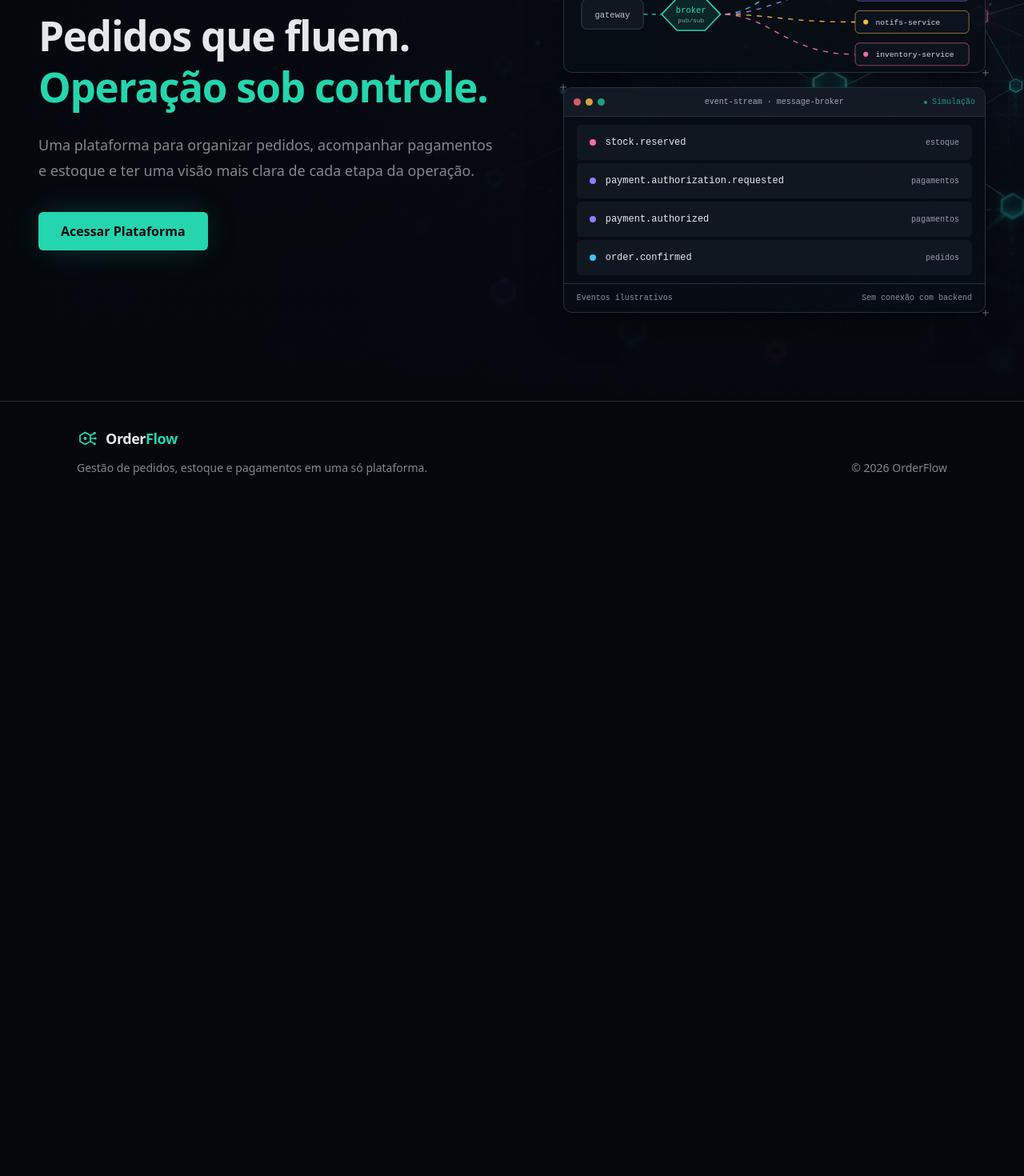
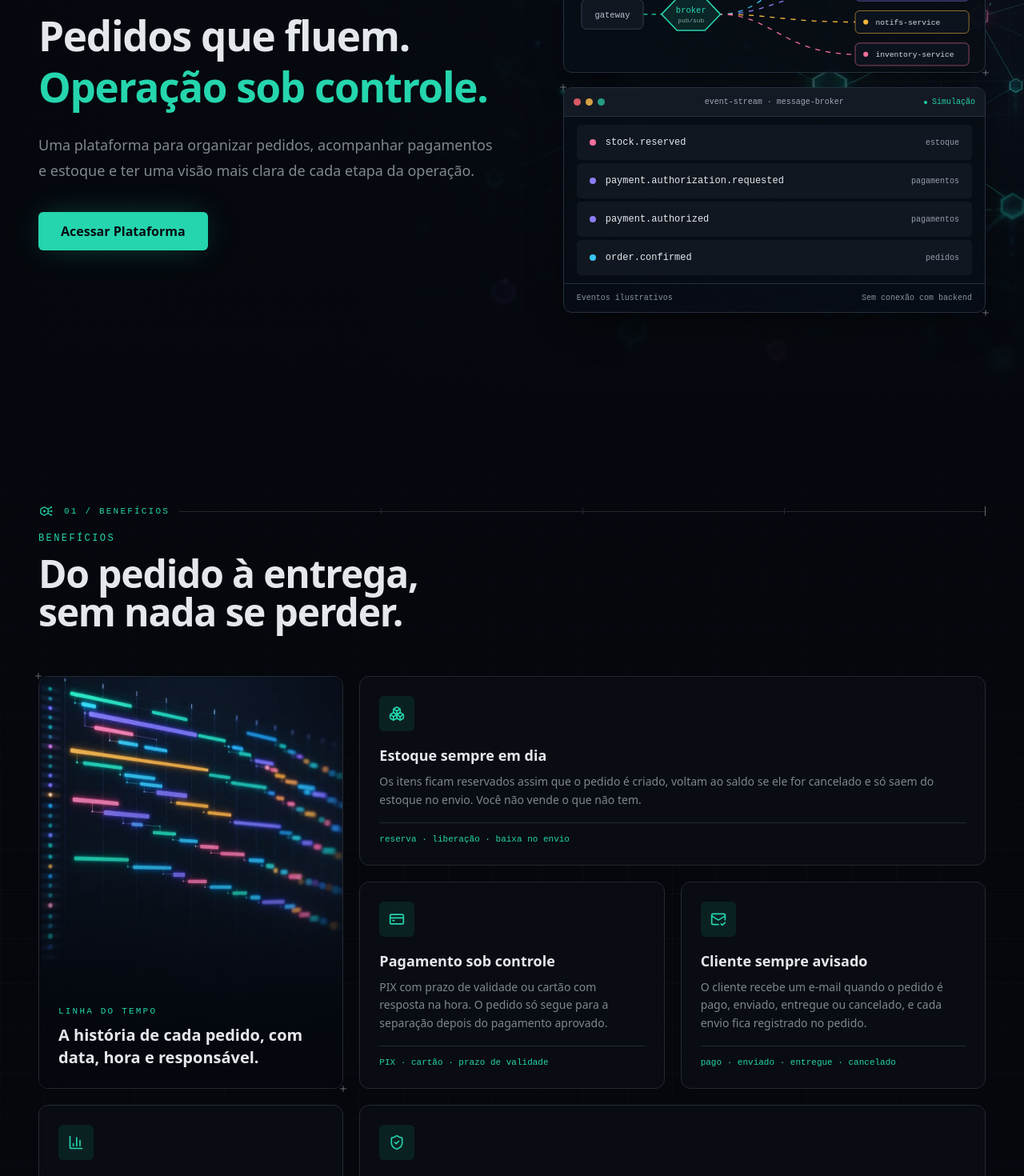
Before and after one commit to paulor007/orderflow, a React (Vite) app in the folder frontend/: page / in a window 1280 px wide. Shown: the part 300-1770 px from the top of the page at 80% size. Before the commit the page ends 927 px from the top, so only its background shows below. Built offline with nearby package versions, Linux system fonts and the light colour scheme.

Commit message:
feat(frontend): add benefits section to the home page

```diff
--- /dev/null
+++ b/frontend/src/components/site/BenefitsSection.tsx
@@ -0,0 +1,160 @@
+import {
+  Boxes,
+  ChartColumn,
+  CreditCard,
+  MailCheck,
+  ShieldCheck,
+  type LucideIcon,
+} from "lucide-react";
+import tracingVisual from "../../assets/tracing-visual.webp";
+import { cn } from "../../lib/cn";
+import { SectionMarker } from "./SectionMarker";
+
+type Benefit = {
+  icon: LucideIcon;
+  title: string;
+  description: string;
+  tags: string;
+  wide?: boolean;
+};
+
+// Benefits are based on the planned functional requirements.
+const benefits: Benefit[] = [
+  {
+    // RF08, RF11, RN06-RN08
+    icon: Boxes,
+    title: "Estoque sempre em dia",
+    description:
+      "Os itens ficam reservados assim que o pedido é criado, voltam ao saldo se ele for cancelado e só saem do estoque no envio. Você não vende o que não tem.",
+    tags: "reserva · liberação · baixa no envio",
+    wide: true,
+  },
+  {
+    // RF18-RF21
+    icon: CreditCard,
+    title: "Pagamento sob controle",
+    description:
+      "PIX com prazo de validade ou cartão com resposta na hora. O pedido só segue para a separação depois do pagamento aprovado.",
+    tags: "PIX · cartão · prazo de validade",
+  },
+  {
+    // RF24, RF25
+    icon: MailCheck,
+    title: "Cliente sempre avisado",
+    description:
+      "O cliente recebe um e-mail quando o pedido é pago, enviado, entregue ou cancelado, e cada envio fica registrado no pedido.",
+    tags: "pago · enviado · entregue · cancelado",
+  },
+  {
+    // RF26
+    icon: ChartColumn,
+    title: "Números da operação",
+    description:
+      "Pedidos criados, aguardando pagamento, faturamento, ticket médio e produtos abaixo do mínimo, calculados a partir dos pedidos registrados.",
+    tags: "faturamento · ticket médio · estoque mínimo",
+  },
+  {
+    // RF16, RF22, RN10, RN11, RN15, RN16
+    icon: ShieldCheck,
+    title: "Nenhum pedido pela metade",
+    description:
+      "Cartão recusado, PIX vencido ou cancelamento antes do envio: a reserva volta ao estoque, o pagamento já feito é estornado e o motivo fica registrado no pedido. Ninguém precisa desfazer nada à mão.",
+    tags: "cancelamento com motivo · estorno · liberação da reserva",
+    wide: true,
+  },
+];
+
+export function BenefitsSection() {
+  return (
+    <section
+      id="beneficios"
+      aria-labelledby="beneficios-titulo"
+      className="relative isolate overflow-hidden py-24 md:py-32"
+    >
+      {/* Background grid for the benefits section */}
+      <div
+        aria-hidden="true"
+        className="pointer-events-none absolute inset-0 -z-10"
+      >
+        <div className="absolute inset-0 bg-section-grid opacity-40" />
+
+        <div className="absolute inset-0 bg-linear-to-b from-canvas via-transparent to-canvas" />
+      </div>
+
+      <div className="page-container">
+        <SectionMarker sectionId="beneficios" />
+
+        {/* Section heading */}
+        <div className="mb-14 max-w-2xl">
+          <p className="font-mono text-xs tracking-overline text-accent uppercase">
+            Benefícios
+          </p>
+
+          <h2
+            id="beneficios-titulo"
+            className="mt-3 text-4xl font-bold tracking-tight text-balance text-fg md:text-5xl"
+          >
+            <span className="block">Do pedido à entrega,</span>
+            <span className="block">sem nada se perder.</span>
+          </h2>
+        </div>
+
+        {/* Responsive benefits grid */}
+        <div className="grid gap-5 lg:grid-cols-3">
+          {/* Order timeline illustration */}
+          <div className="crosshair lg:row-span-2">
+            <figure className="relative h-full min-h-64 overflow-hidden rounded-card border border-line">
+              <img
+                src={tracingVisual}
+                alt=""
+                loading="lazy"
+                decoding="async"
+                className="absolute inset-0 size-full object-cover"
+              />
+
+              <div
+                aria-hidden="true"
+                className="absolute inset-0 bg-linear-to-t from-canvas/95 via-canvas/20 to-transparent"
+              />
+
+              <figcaption className="absolute inset-x-0 bottom-0 p-6">
+                <span className="block font-mono text-2xs tracking-overline text-accent uppercase">
+                  Linha do tempo
+                </span>
+
+                <span className="mt-2 block text-xl font-semibold text-fg">
+                  A história de cada pedido, com data, hora e responsável.
+                </span>
+              </figcaption>
+            </figure>
+          </div>
+
+          {/* Business benefit cards */}
+          {benefits.map(({ icon: Icon, title, description, tags, wide }) => (
+            <div
+              key={title}
+              className={cn(
+                "flex flex-col rounded-card border border-line bg-surface/80 p-6 backdrop-blur-sm transition duration-300 hover:border-accent/40 motion-safe:hover:-translate-y-1",
+                wide && "lg:col-span-2",
+              )}
+            >
+              <div className="mb-4 flex size-11 items-center justify-center rounded-control bg-accent/10 text-accent">
+                <Icon className="size-5" aria-hidden="true" />
+              </div>
+
+              <h3 className="text-lg font-semibold text-fg">{title}</h3>
+
+              <p className="mt-2 flex-1 text-sm leading-relaxed text-fg-muted">
+                {description}
+              </p>
+
+              <p className="mt-4 border-t border-line pt-3 font-mono text-2xs text-accent">
+                {tags}
+              </p>
+            </div>
+          ))}
+        </div>
+      </div>
+    </section>
+  );
+}
--- /dev/null
+++ b/frontend/src/components/site/SectionMarker.tsx
@@ -0,0 +1,40 @@
+import { LogoMark } from "../brand/Logo";
+import { LANDING_SECTIONS, type LandingSectionId } from "./landingSections";
+
+type SectionMarkerProps = {
+  sectionId: LandingSectionId;
+};
+
+/**
+ * Displays a numbered marker for a landing page section.
+ * The section number follows the order in LANDING_SECTIONS.
+ */
+export function SectionMarker({ sectionId }: SectionMarkerProps) {
+  const position = LANDING_SECTIONS.findIndex(
+    (section) => section.id === sectionId,
+  );
+
+  const { label } = LANDING_SECTIONS[position];
+
+  const number = String(position + 1).padStart(2, "0");
+
+  return (
+    <div aria-hidden="true" className="mb-4 flex items-center gap-3">
+      <LogoMark className="size-5 text-accent" />
+
+      <span className="font-mono text-2xs tracking-overline text-accent uppercase">
+        {number} / {label}
+      </span>
+
+      <span className="relative h-px flex-1 bg-line">
+        <span className="absolute -top-1 left-1/4 h-2 w-px bg-line" />
+
+        <span className="absolute -top-1 left-1/2 h-2 w-px bg-line" />
+
+        <span className="absolute -top-1 left-3/4 h-2 w-px bg-line" />
+
+        <span className="absolute -top-1.5 right-0 h-3 w-px bg-line-strong" />
+      </span>
+    </div>
+  );
+}
--- /dev/null
+++ b/frontend/src/components/site/landingSections.ts
@@ -0,0 +1,9 @@
+/**
+ * Landing page sections in their display order.
+ * Section markers derive their numbering from this list.
+ */
+export const LANDING_SECTIONS = [
+  { id: "beneficios", label: "Benefícios" },
+] as const;
+
+export type LandingSectionId = (typeof LANDING_SECTIONS)[number]["id"];
--- a/frontend/src/index.css
+++ b/frontend/src/index.css
@@ -46,6 +46,10 @@
 
   /* Wide letter spacing for small uppercase labels (overlines) */
   --tracking-overline: 0.2em;
+
+  /* Extra-small typography for section labels and tags */
+  --text-2xs: 0.6875rem;
+  --text-2xs--line-height: 1rem;
 
   /* Corner radius by role (pills and avatars use rounded-full) */
   --radius-*: initial;
@@ -152,6 +156,23 @@
     42px 42px;
 }
 
+/* Subtle background grid for content sections */
+@utility bg-section-grid {
+  background-image:
+    linear-gradient(
+      to right,
+      color-mix(in oklab, var(--color-fg) 6.5%, transparent) 1px,
+      transparent 1px
+    ),
+    linear-gradient(
+      to bottom,
+      color-mix(in oklab, var(--color-fg) 6.5%, transparent) 1px,
+      transparent 1px
+    );
+
+  background-size: 56px 56px;
+}
+
 /* Small "+" marks on two corners, like an engineering blueprint */
 @utility crosshair {
   position: relative;
--- a/frontend/src/pages/HomePage.tsx
+++ b/frontend/src/pages/HomePage.tsx
@@ -1,10 +1,14 @@
+import { BenefitsSection } from "../components/site/BenefitsSection";
 import { HeroSection } from "../components/site/HeroSection";
 
 export function HomePage() {
   return (
     <>
       <title>OrderFlow — Gestão de pedidos e operações</title>
+
       <HeroSection />
+
+      <BenefitsSection />
     </>
   );
 }
```
Also changed, not shown: frontend/src/assets/tracing-visual.webp (added).
